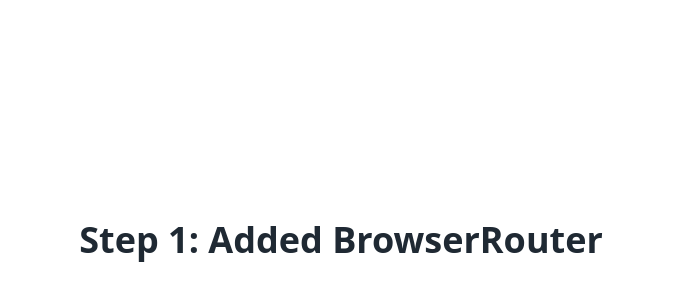
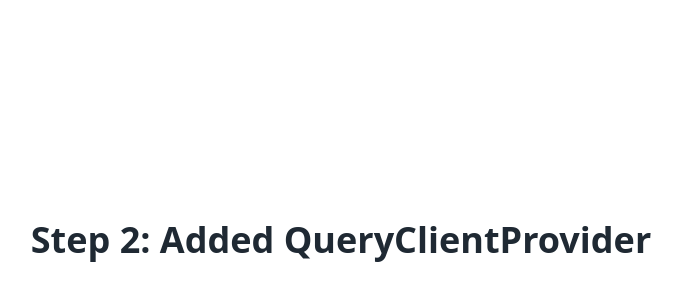
Before and after one commit to dev-tonde/waumbe-community-connect, a React (Vite) app: page / in a window 1280 px wide. Shown: the part 160-460 px from the top of the page, without its empty margins (299-981 px from the left). Built offline with nearby package versions, Linux system fonts and the light colour scheme.

Commit message:
Add other providers

```diff
--- a/src/App.tsx
+++ b/src/App.tsx
@@ -1,13 +1,18 @@
 import React from 'react';
 import { BrowserRouter } from "react-router-dom";
+import { QueryClient, QueryClientProvider } from "@tanstack/react-query";
+
+const queryClient = new QueryClient();
 
 const App = () => {
   return (
-    <BrowserRouter>
-      <div className="min-h-screen bg-background flex items-center justify-center">
-        <h1 className="text-4xl font-bold">Step 1: Added BrowserRouter</h1>
-      </div>
-    </BrowserRouter>
+    <QueryClientProvider client={queryClient}>
+      <BrowserRouter>
+        <div className="min-h-screen bg-background flex items-center justify-center">
+          <h1 className="text-4xl font-bold">Step 2: Added QueryClientProvider</h1>
+        </div>
+      </BrowserRouter>
+    </QueryClientProvider>
   );
 };
 
```
Also changed, not shown: 1 other file (tests, documents, lock files or other folders).
